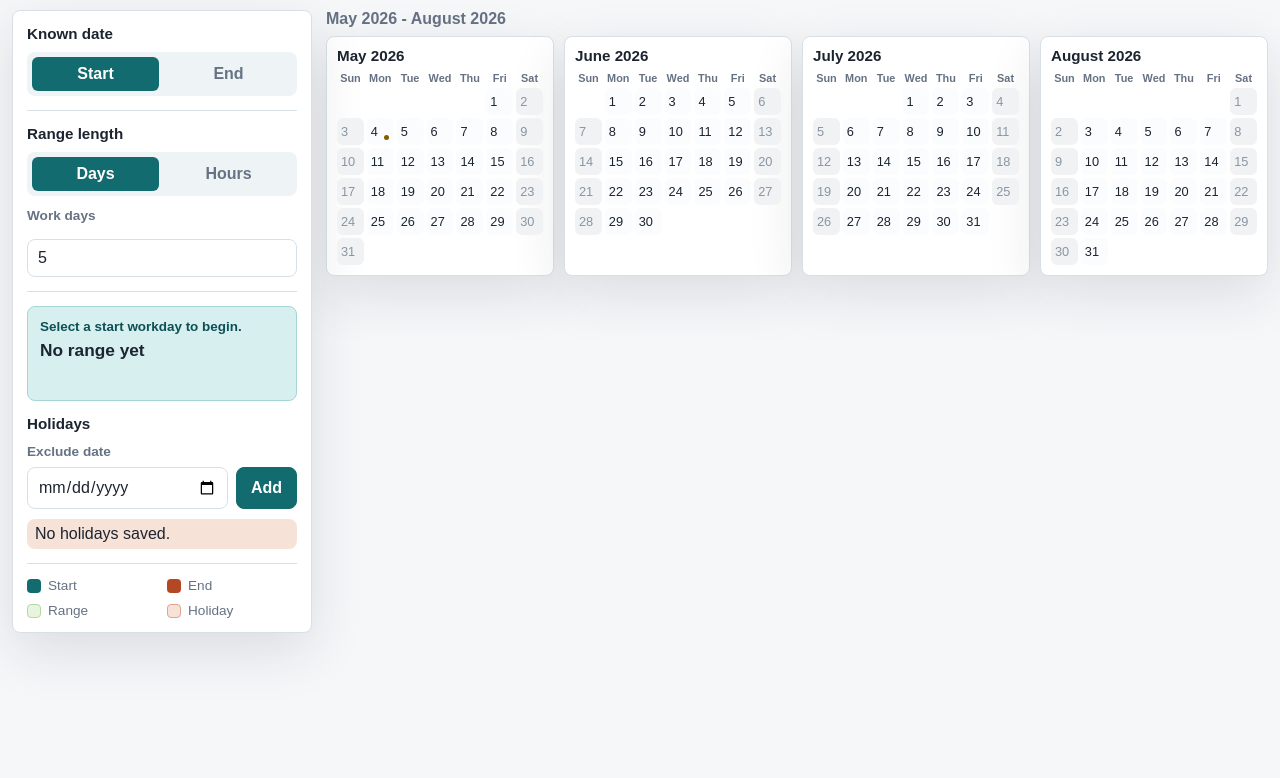
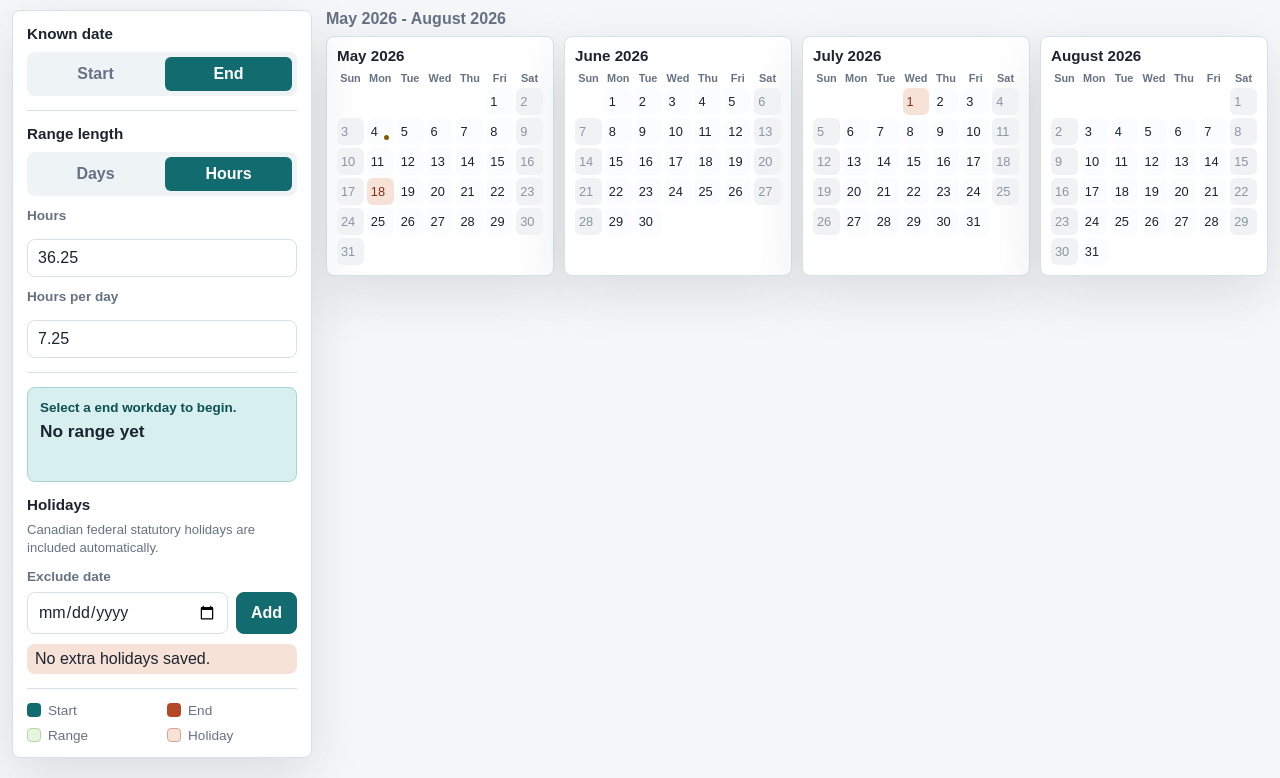
Before and after one commit to dagilleland/CalendarApp, a website built with Vite: page index.html in a window 1280 px wide. Shown: the part 82-860 px from the top of the page. Before the commit the page ends 800 px from the top, so only its background shows below. Built offline with nearby package versions, Linux system fonts and the light colour scheme.

Commit message:
Default to hours and include Canada holidays

```diff
--- a/index.html
+++ b/index.html
@@ -26,11 +26,11 @@
             <h2>Known date</h2>
             <div class="segmented" role="radiogroup" aria-label="Known date type">
               <label>
-                <input type="radio" name="mode" value="start" checked />
+                <input type="radio" name="mode" value="start" />
                 <span>Start</span>
               </label>
               <label>
-                <input type="radio" name="mode" value="end" />
+                <input type="radio" name="mode" value="end" checked />
                 <span>End</span>
               </label>
             </div>
@@ -40,21 +40,21 @@
             <h2>Range length</h2>
             <div class="segmented" role="radiogroup" aria-label="Range length input type">
               <label>
-                <input type="radio" name="inputMode" value="days" checked />
+                <input type="radio" name="inputMode" value="days" />
                 <span>Days</span>
               </label>
               <label>
-                <input type="radio" name="inputMode" value="hours" />
+                <input type="radio" name="inputMode" value="hours" checked />
                 <span>Hours</span>
               </label>
             </div>
 
-            <div id="daysFields" class="input-mode-fields">
+            <div id="daysFields" class="input-mode-fields" hidden>
               <label class="field-label" for="workdayCount">Work days</label>
               <input id="workdayCount" type="number" min="1" step="1" value="5" inputmode="numeric" />
             </div>
 
-            <div id="hoursFields" class="input-mode-fields" hidden>
+            <div id="hoursFields" class="input-mode-fields">
               <label class="field-label" for="hourCount">Hours</label>
               <input id="hourCount" type="number" min="0.01" step="0.25" value="36.25" inputmode="decimal" />
 
@@ -71,6 +71,7 @@
 
           <section class="panel-section">
             <h2>Holidays</h2>
+            <p class="holiday-note">Canadian federal statutory holidays are included automatically.</p>
             <form id="holidayForm" class="holiday-form">
               <label class="field-label" for="holidayDate">Exclude date</label>
               <div class="holiday-input-row">
--- a/script.js
+++ b/script.js
@@ -1,6 +1,7 @@
 const MONTHS_VISIBLE = 4;
 const HOLIDAY_STORAGE_KEY = "workdayCalendar.holidays";
 const weekdayLabels = ["Sun", "Mon", "Tue", "Wed", "Thu", "Fri", "Sat"];
+const canadaHolidayCache = new Map();
 
 const calendarGrid = document.querySelector("#calendarGrid");
 const calendarTitle = document.querySelector("#calendarTitle");
@@ -18,8 +19,8 @@ const holidayList = document.querySelector("#holidayList");
 
 const today = startOfDay(new Date());
 let visibleStart = new Date(today.getFullYear(), today.getMonth(), 1);
-let mode = "start";
-let rangeInputMode = "days";
+let mode = "end";
+let rangeInputMode = "hours";
 let anchorDate = null;
 let computedDate = null;
 let computedWorkdayCount = null;
@@ -128,7 +129,6 @@ function renderCalendar() {
 
     for (let day = 1; day <= dayCount; day += 1) {
       const date = new Date(monthDate.getFullYear(), monthDate.getMonth(), day);
-      const dateKey = toDateKey(date);
       const button = document.createElement("button");
       button.type = "button";
       button.className = getDayClassName(date);
@@ -150,7 +150,7 @@ function renderHolidays() {
 
   if (sortedHolidays.length === 0) {
     const empty = document.createElement("li");
-    empty.textContent = "No holidays saved.";
+    empty.textContent = "No extra holidays saved.";
     holidayList.append(empty);
     return;
   }
@@ -179,7 +179,7 @@ function renderHolidays() {
 
 function selectDate(date) {
   if (!isWorkday(date)) {
-    setStatus(`${formatDate(date)} is not a workday. Choose a weekday that is not saved as a holiday.`);
+    setStatus(`${formatDate(date)} is not a workday. Choose a weekday that is not a holiday.`);
     return;
   }
 
@@ -205,7 +205,7 @@ function calculateRange() {
   }
 
   if (!isWorkday(anchorDate)) {
-    setStatus(`${formatDate(anchorDate)} is no longer a workday because it is a saved holiday.`);
+    setStatus(`${formatDate(anchorDate)} is no longer a workday because it is a holiday.`);
     updateResult();
     return;
   }
@@ -295,7 +295,7 @@ function getDayClassName(date) {
   const key = toDateKey(date);
 
   if (isWeekend(date)) classes.push("weekend");
-  if (holidays.has(key)) classes.push("holiday");
+  if (isHoliday(date)) classes.push("holiday");
   if (isSameDate(date, today)) classes.push("today");
   if (isRangeDate(date)) classes.push("in-range");
 
@@ -318,18 +318,127 @@ function isRangeDate(date) {
 function getDayTitle(date) {
   const labels = [formatDate(date)];
   if (isWeekend(date)) labels.push("Weekend");
-  if (holidays.has(toDateKey(date))) labels.push("Holiday");
+  labels.push(...getHolidayLabels(date));
   if (isSameDate(date, today)) labels.push("Today");
   return labels.join(", ");
 }
 
 function isWorkday(date) {
-  return !isWeekend(date) && !holidays.has(toDateKey(date));
+  return !isWeekend(date) && !isHoliday(date);
 }
 
 function isWeekend(date) {
   const day = date.getDay();
   return day === 0 || day === 6;
+}
+
+function isHoliday(date) {
+  return getHolidayLabels(date).length > 0;
+}
+
+function getHolidayLabels(date) {
+  const key = toDateKey(date);
+  const labels = [];
+
+  if (holidays.has(key)) {
+    labels.push("Extra holiday");
+  }
+
+  const canadaHoliday = getCanadaStatHolidays(date.getFullYear()).get(key);
+  if (canadaHoliday) {
+    labels.push(...canadaHoliday);
+  }
+
+  return labels;
+}
+
+function getCanadaStatHolidays(year) {
+  if (canadaHolidayCache.has(year)) {
+    return canadaHolidayCache.get(year);
+  }
+
+  const holidayMap = new Map();
+  const addHoliday = (date, name) => addHolidayLabel(holidayMap, date, name);
+  const addObserved = (monthIndex, day, name) => {
+    const date = new Date(year, monthIndex, day);
+    addHoliday(date, name);
+
+    if (date.getDay() === 6) {
+      addHoliday(addDays(date, 2), `${name} observed`);
+    } else if (date.getDay() === 0) {
+      addHoliday(addDays(date, 1), `${name} observed`);
+    }
+  };
+
+  addObserved(0, 1, "New Year's Day");
+  addHoliday(addDays(getEasterSunday(year), -2), "Good Friday");
+  addHoliday(getVictoriaDay(year), "Victoria Day");
+  addObserved(6, 1, "Canada Day");
+  addHoliday(getNthWeekdayOfMonth(year, 8, 1, 1), "Labour Day");
+  addObserved(8, 30, "National Day for Truth and Reconciliation");
+  addHoliday(getNthWeekdayOfMonth(year, 9, 1, 2), "Thanksgiving Day");
+  addObserved(10, 11, "Remembrance Day");
+  addChristmasAndBoxingDayHolidays(year, addHoliday);
+
+  canadaHolidayCache.set(year, holidayMap);
+  return holidayMap;
+}
+
+function addHolidayLabel(holidayMap, date, name) {
+  const key = toDateKey(date);
+  const labels = holidayMap.get(key) || [];
+  labels.push(name);
+  holidayMap.set(key, labels);
+}
+
+function addChristmasAndBoxingDayHolidays(year, addHoliday) {
+  const christmas = new Date(year, 11, 25);
+  const boxing = new Date(year, 11, 26);
+  const christmasWeekday = christmas.getDay();
+
+  addHoliday(christmas, "Christmas Day");
+  addHoliday(boxing, "Boxing Day");
+
+  if (christmasWeekday === 5) {
+    addHoliday(new Date(year, 11, 28), "Boxing Day observed");
+  } else if (christmasWeekday === 6) {
+    addHoliday(new Date(year, 11, 27), "Christmas Day observed");
+    addHoliday(new Date(year, 11, 28), "Boxing Day observed");
+  } else if (christmasWeekday === 0) {
+    addHoliday(new Date(year, 11, 27), "Christmas Day observed");
+  }
+}
+
+function getVictoriaDay(year) {
+  let date = new Date(year, 4, 24);
+  while (date.getDay() !== 1) {
+    date = addDays(date, -1);
+  }
+  return date;
+}
+
+function getNthWeekdayOfMonth(year, monthIndex, weekday, occurrence) {
+  const date = new Date(year, monthIndex, 1);
+  const offset = (weekday - date.getDay() + 7) % 7;
+  return new Date(year, monthIndex, 1 + offset + (occurrence - 1) * 7);
+}
+
+function getEasterSunday(year) {
+  const a = year % 19;
+  const b = Math.floor(year / 100);
+  const c = year % 100;
+  const d = Math.floor(b / 4);
+  const e = b % 4;
+  const f = Math.floor((b + 8) / 25);
+  const g = Math.floor((b - f + 1) / 3);
+  const h = (19 * a + b - d - g + 15) % 30;
+  const i = Math.floor(c / 4);
+  const k = c % 4;
+  const l = (32 + 2 * e + 2 * i - h - k) % 7;
+  const m = Math.floor((a + 11 * h + 22 * l) / 451);
+  const month = Math.floor((h + l - 7 * m + 114) / 31);
+  const day = ((h + l - 7 * m + 114) % 31) + 1;
+  return new Date(year, month - 1, day);
 }
 
 function setStatus(message) {
--- a/styles.css
+++ b/styles.css
@@ -228,6 +228,13 @@ h2 {
   margin-top: 12px;
 }
 
+.holiday-note {
+  margin: 8px 0 0;
+  color: var(--muted);
+  font-size: 0.82rem;
+  line-height: 1.35;
+}
+
 .holiday-input-row {
   display: grid;
   grid-template-columns: 1fr auto;
```
